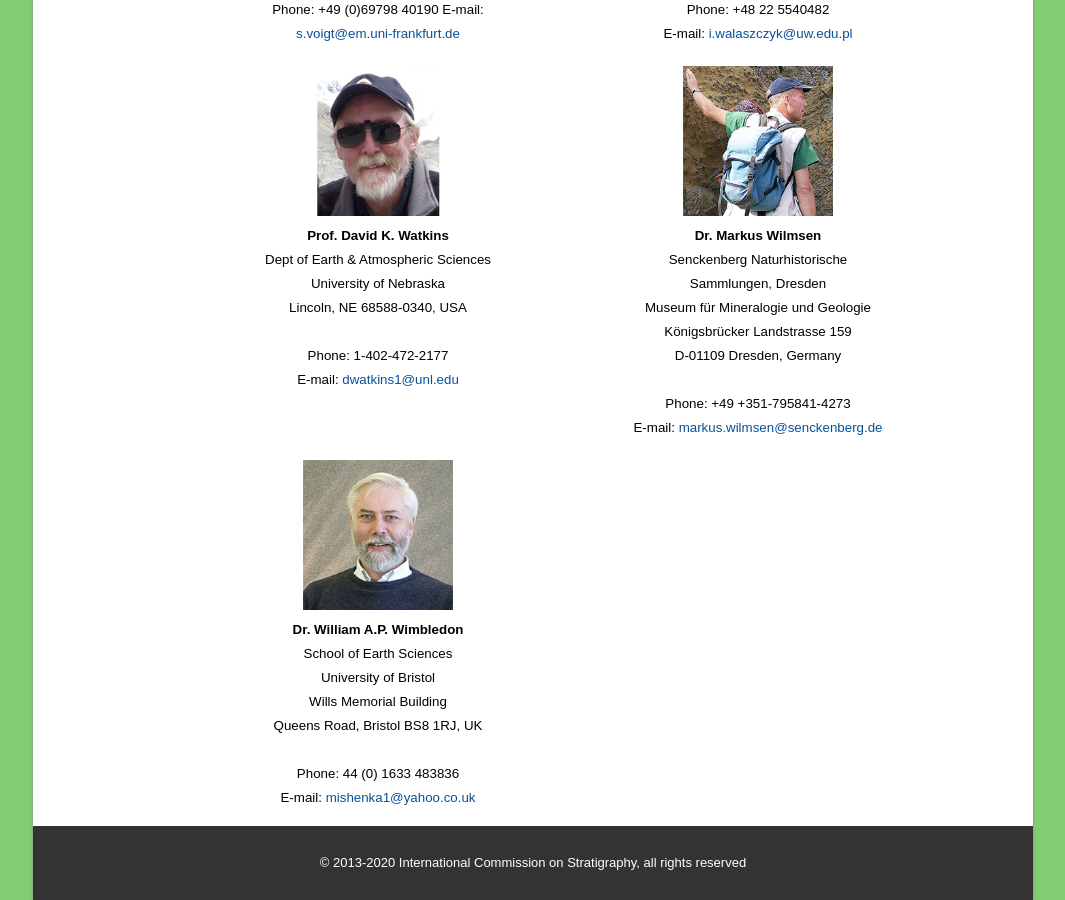
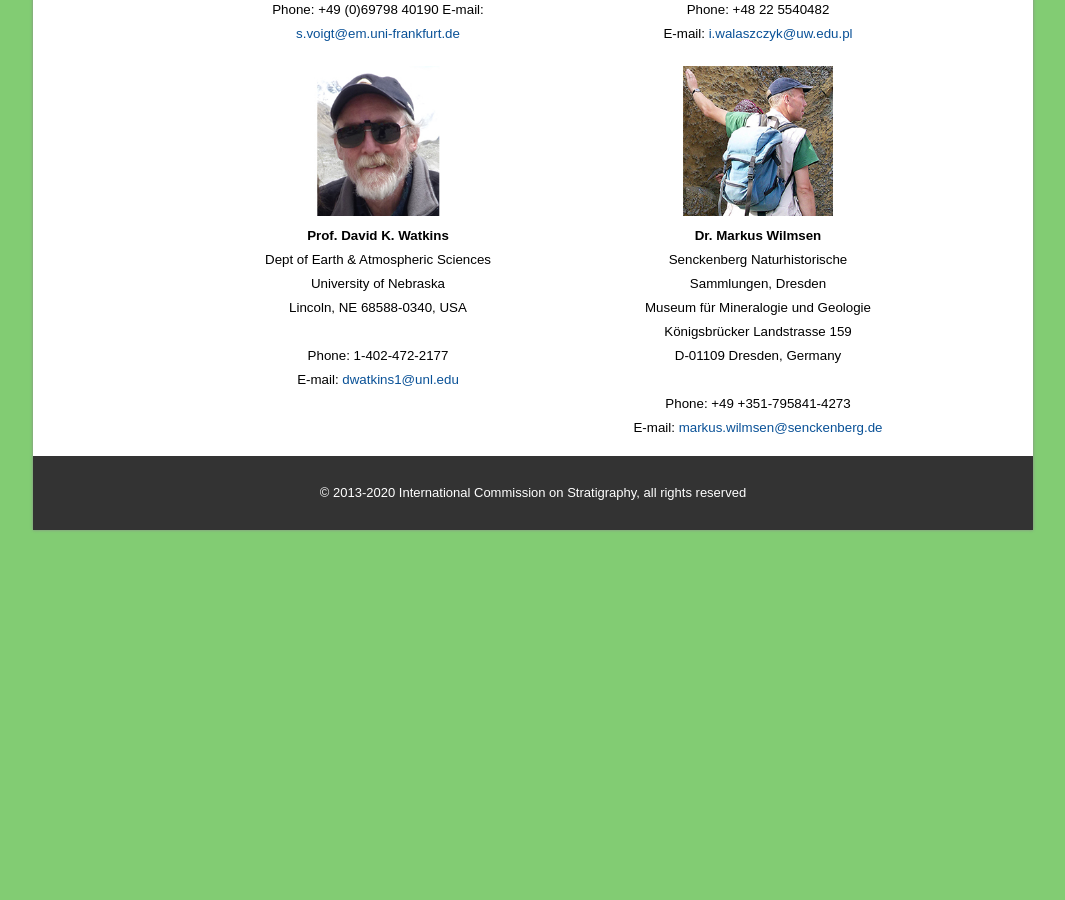
Before and after one commit to i-c-stratigraphy/subcommission-cretaceous, a Jekyll site: the page built from pages/members.md, in a window 1280 px wide and 900 px high, scrolled down 3553 px. Shown: the whole window, without its empty margins (107-1172 px from the left). Built offline with Jekyll 4.4.1, drawn with Linux system fonts in a browser that asks for light colours; after the commit the page ends 4083 px from its top, so only the background shows below that.

Commit message:
Update members.md

```diff
--- a/pages/members.md
+++ b/pages/members.md
@@ -195,17 +195,6 @@ permalink: /members
         Phone: +49 +351-795841-4273<br />
         E-mail: <a href="mailto:markus.wilmsen@senckenberg.de">markus.wilmsen@senckenberg.de</a>
     </div>
-    <div class="person" style="grid-row:10; grid-column:1;">
-        <img src="images/person-wimbledon.jpg" style="width:150px;" alt="Wimbledon" /><br />
-        <strong>Dr. William A.P. Wimbledon</strong><br />
-        School of Earth Sciences<br />
-        University of Bristol<br />
-        Wills Memorial Building<br />
-        Queens Road, Bristol BS8 1RJ, UK<br />
-        <br />
-        Phone: 44 (0) 1633 483836<br />
-        E-mail: <a href="mailto:mishenka1@yahoo.co.uk">mishenka1@yahoo.co.uk</a>
-    </div>
 </div>
 
 <p></p>
```
